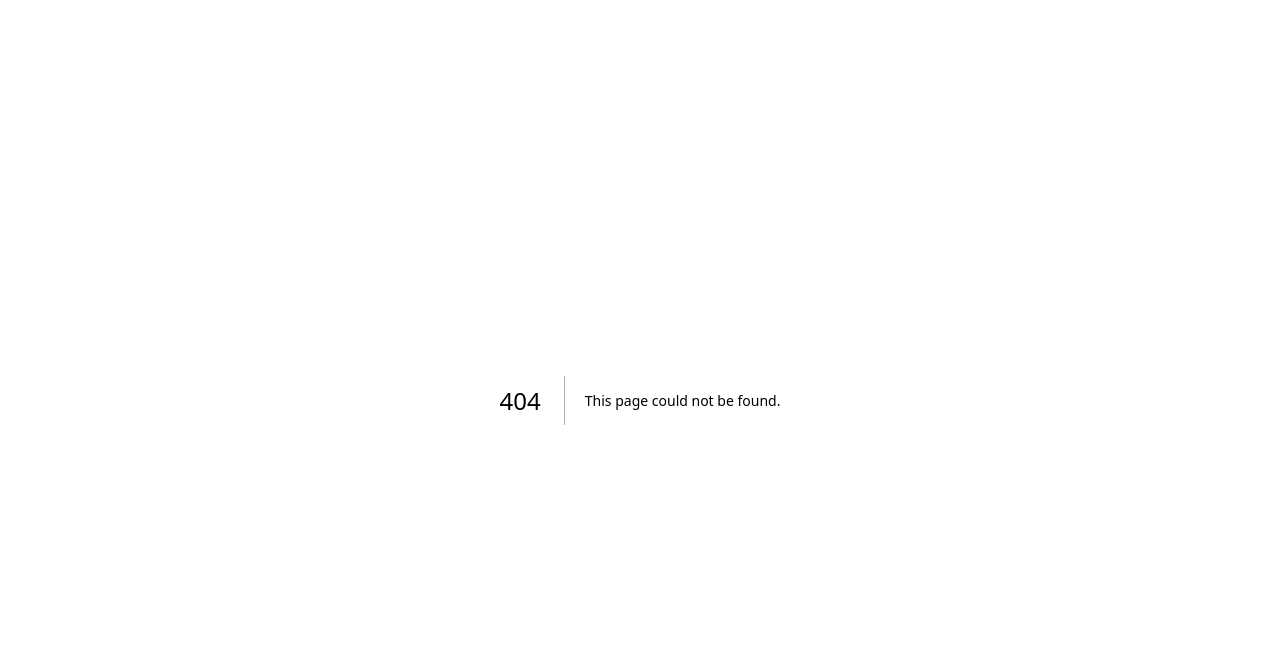
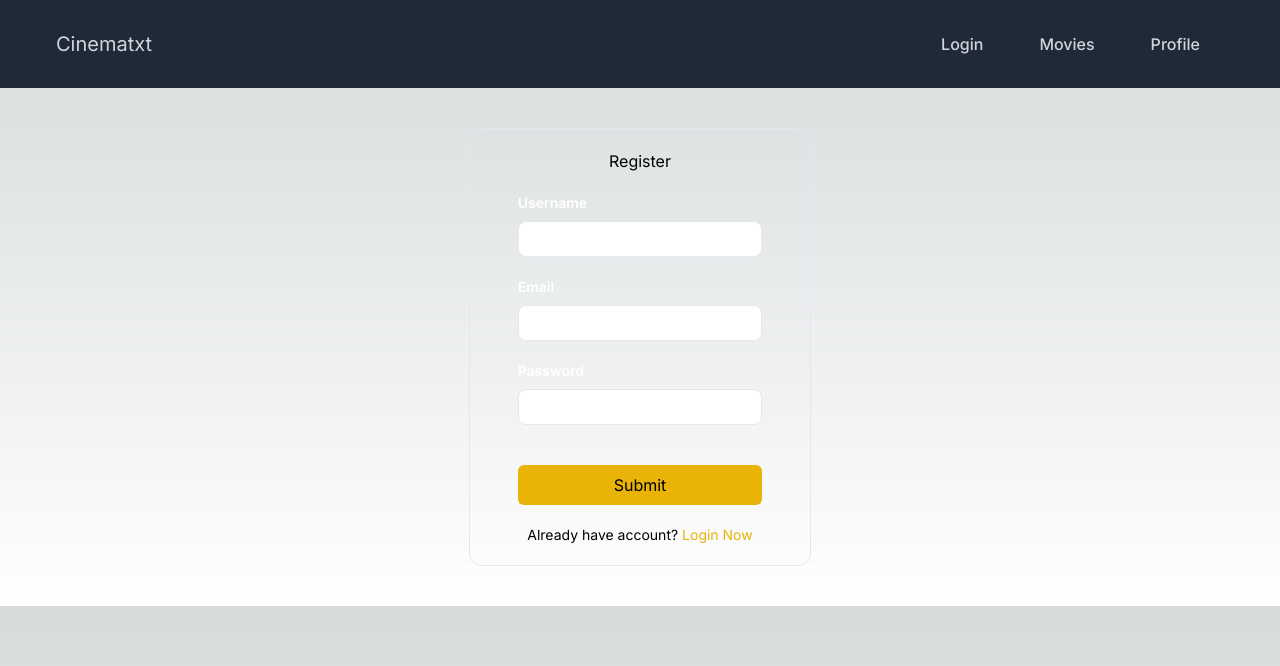
Before and after one commit to rrtxt/Cinematxt, a Next.js app: page /register in a window 1280 px wide. Before the commit this address had no page. Shown: the top 666 px of the page. Built offline with nearby package versions, Linux system fonts and the light colour scheme.

Commit message:
Add Register Page

```diff
--- a/src/app/login/page.tsx
+++ b/src/app/login/page.tsx
@@ -1,3 +1,4 @@
+import Link from "next/link"
 import TextField from "../components/TextField"
 import MainLayout from "../layouts/main"
 
@@ -19,14 +20,6 @@
                 <TextField
                     id='email'
                     type='text'
-                label='Username'
-                className="mt-5"
-                name="username"
-                isRequired={true}
-              />
-            <TextField
-                id='email'
-                type='text'
                     label='Email'
                     className="mt-5"
                     name="username"
@@ -34,7 +27,7 @@
                   />
                 <TextField
                     id='email'
-                type='text'
+                    type='password'
                     label='Password'
                     className="mt-5"
                     name="username"
@@ -43,6 +36,9 @@
                 <button className="mt-10 mb-5 px-24 py-2 rounded-md bg-yellow-500 hover:bg-yellow-700">
                     Submit
                 </button>
+                <div className="text-sm text-center">Doesnt have account?
+                    <Link href={'/register'} className="text-yellow-500 hover:text-yellow-600"> Register Now</Link>
+                </div>
             </form>
         </div>
     )
--- a/src/app/movie/[id]/page.tsx
+++ b/src/app/movie/[id]/page.tsx
@@ -1,6 +1,6 @@
 import Card from "@/app/components/card"
 import MovieHandler from "@/app/handlers/movieHandler"
-import formatDate from "@/app/helpers/dateFormat"
+import formatDate from "@/helpers/dateFormat"
 import MainLayout from "@/app/layouts/main"
 import Movie from "@/app/models/movie"
 import SeatSelection from "../../components/seatSelection"
--- /dev/null
+++ b/src/app/register/page.tsx
@@ -0,0 +1,55 @@
+import Link from "next/link"
+import TextField from "../components/TextField"
+import MainLayout from "../layouts/main"
+
+const RegisterPage = () => {
+    return (
+        <div>
+            <MainLayout>
+                <RegisterForm/>
+            </MainLayout>
+        </div>
+    )
+}
+
+const RegisterForm = () => {
+    return (
+        <div className="flex items-center justify-center">
+            <form className="border rounded-xl py-5 px-12 my-10">
+                <h1 className="text-center">Register</h1>
+            <TextField
+                id='email'
+                type='text'
+                label='Username'
+                className="mt-5"
+                name="username"
+                isRequired={true}
+              />
+            <TextField
+                id='email'
+                type='text'
+                label='Email'
+                className="mt-5"
+                name="username"
+                isRequired={true}
+              />
+            <TextField
+                id='email'
+                type='password'
+                label='Password'
+                className="mt-5"
+                name="username"
+                isRequired={true}
+              />
+            <button className="mt-10 mb-5 px-24 py-2 rounded-md bg-yellow-500 hover:bg-yellow-700">
+                Submit
+            </button>
+            <div className="text-sm text-center">Already have account?
+                    <Link href={'/login'} className="text-yellow-500 hover:text-yellow-600"> Login Now</Link>
+            </div>
+            </form>
+        </div>
+    )
+}
+
+export default RegisterPage
```
Also changed, not shown: src/helpers/dateFormat.ts (renamed from src/app/helpers/dateFormat.ts). Lines whose indentation alone changed are shown as unchanged.
